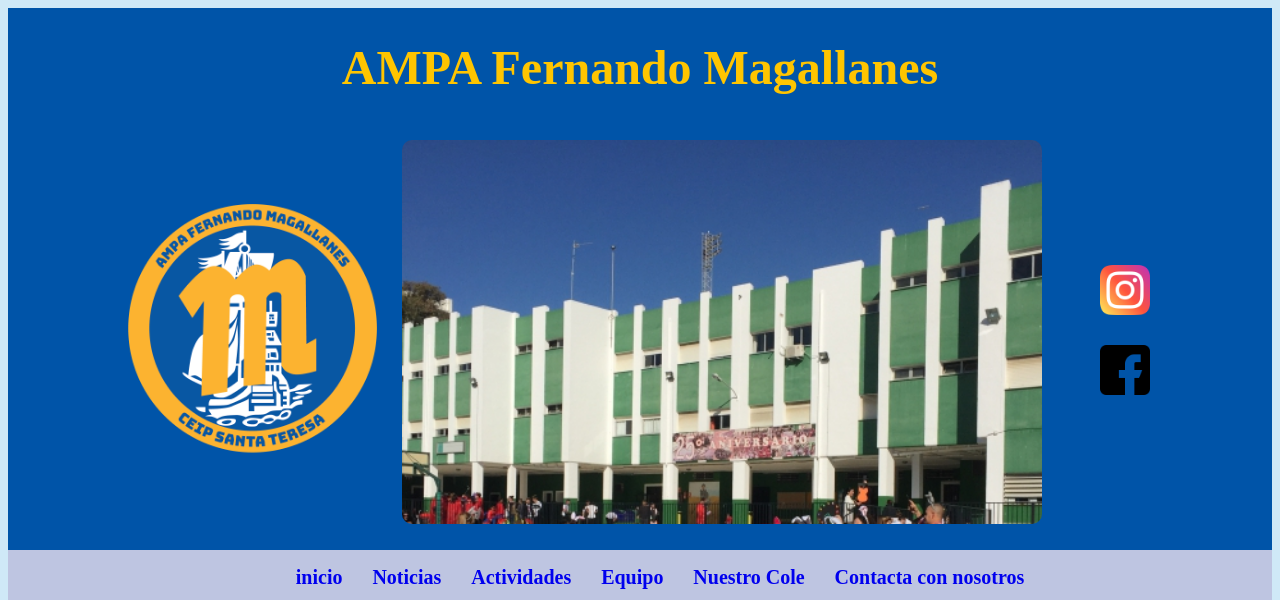
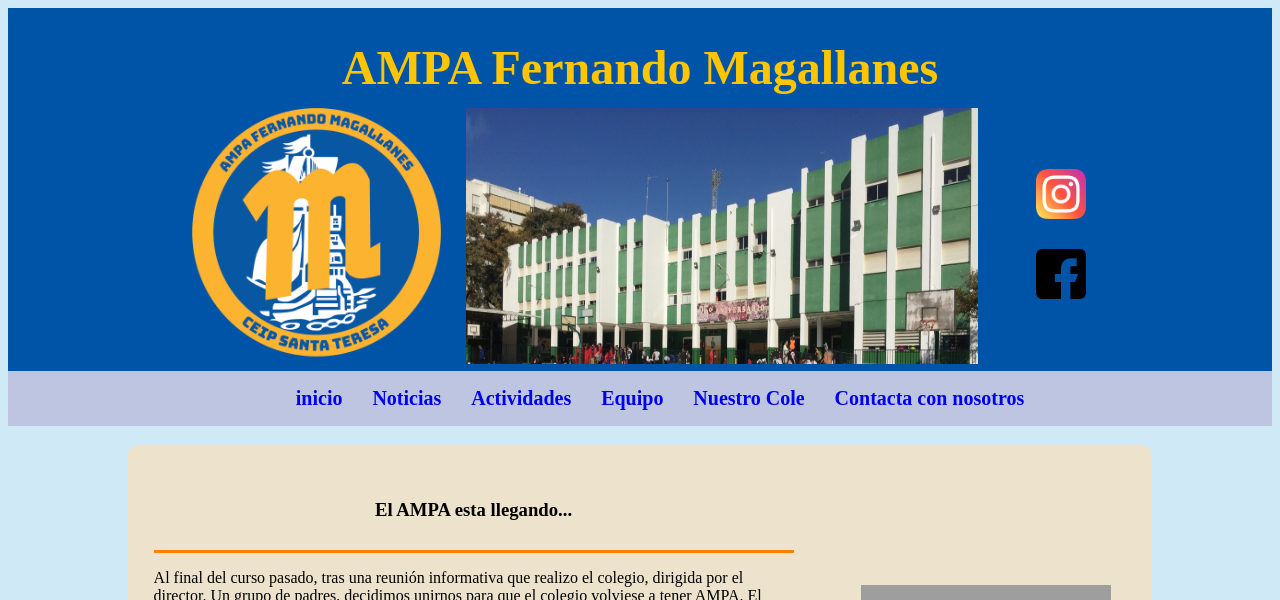
Before and after one commit to rortegaez/ampafront, a Next.js app: page / in a window 1280 px wide. Shown: the top 600 px of the page. Built offline with nearby package versions, Linux system fonts and the light colour scheme; grey boxes are pictures that could not be loaded.

Commit message:
fix problem vercel

```diff
--- a/app/globals.css
+++ b/app/globals.css
@@ -10,10 +10,10 @@
   .mainBoxHeader h1 {
     font-size: 6vh; }
   .mainBoxHeader .containerImages {
-    width: 80vw;
-    height: 30vw;
+    width: 70vw;
+    height: 15vw;
     padding-top: 1vw;
-    padding-bottom: 2vw;
+    padding-bottom: 3vw;
     display: flex;
     flex-direction: row;
     justify-content: space-around;
@@ -21,13 +21,10 @@
     gap: 2vw; }
     .mainBoxHeader .containerImages .photoLogo {
       width: 20vw;
+      height: 20vw; }
+    .mainBoxHeader .containerImages .photoCole {
       height: 20vw;
-      border-radius: 10px; }
-    .mainBoxHeader .containerImages .photoCole {
-      height: 30vw;
-      width: 50vw;
-      border-radius: 10px;
-      object-fit: cover; }
+      width: 40vw; }
   .mainBoxHeader .containerIcons {
     display: flex;
     flex-direction: column;
--- a/app/layout.js
+++ b/app/layout.js
@@ -1,6 +1,6 @@
 import { Footer } from './components/layout/Footer.jsx'
 import { Header } from './components/layout/Header.jsx'
-import { Navbar } from './components/layout/NavBar.jsx'
+import { Navbar } from './components/layout/Navbar.jsx'
 
 import './globals.css'
 
@@ -14,7 +14,7 @@
     <html lang="en">
 
       <body className='mainLayout'>
-        <Header />
+        <Header className="hola" />
         <Navbar />
         {children}
         <Footer />
--- a/app/sass/layout/_header.scss
+++ b/app/sass/layout/_header.scss
@@ -9,10 +9,10 @@
     font-size: 6vh;
   }
   .containerImages {
-    width: 80vw;
-    height: 30vw;
+    width: 70vw;
+    height: 15vw;
     padding-top: 1vw;
-    padding-bottom: 2vw;
+    padding-bottom: 3vw;
     display: flex;
     flex-direction: row;
     justify-content: space-around;
@@ -21,13 +21,10 @@
     .photoLogo {
       width: 20vw;
       height: 20vw;
-      border-radius: 10px;
     }
     .photoCole {
-      height: 30vw;
-      width: 50vw;
-      border-radius: 10px;
-      object-fit: cover;
+      height: 20vw;
+      width: 40vw;
     }
   }
   .containerIcons {
```
Also changed, not shown: 2 other files (tests, documents, lock files or other folders).
